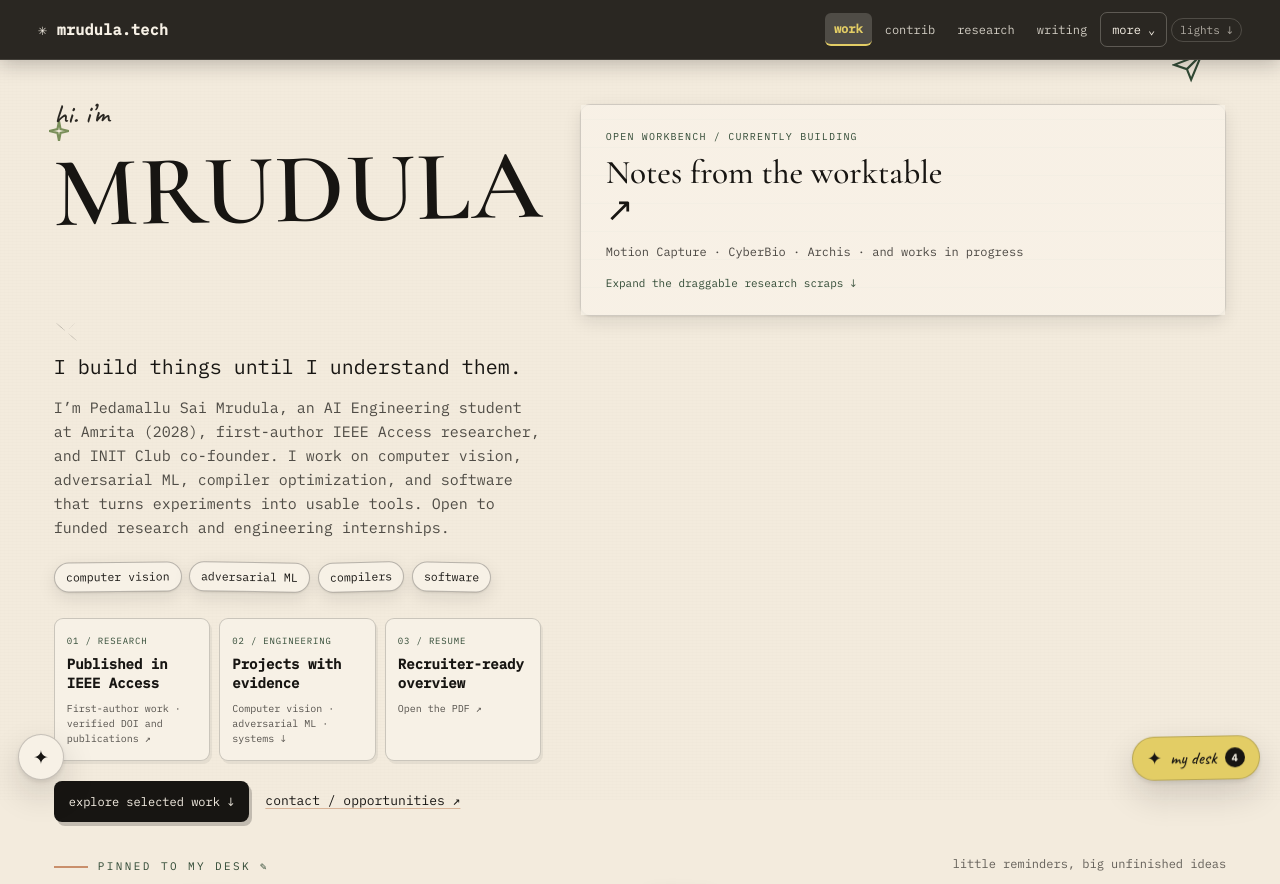
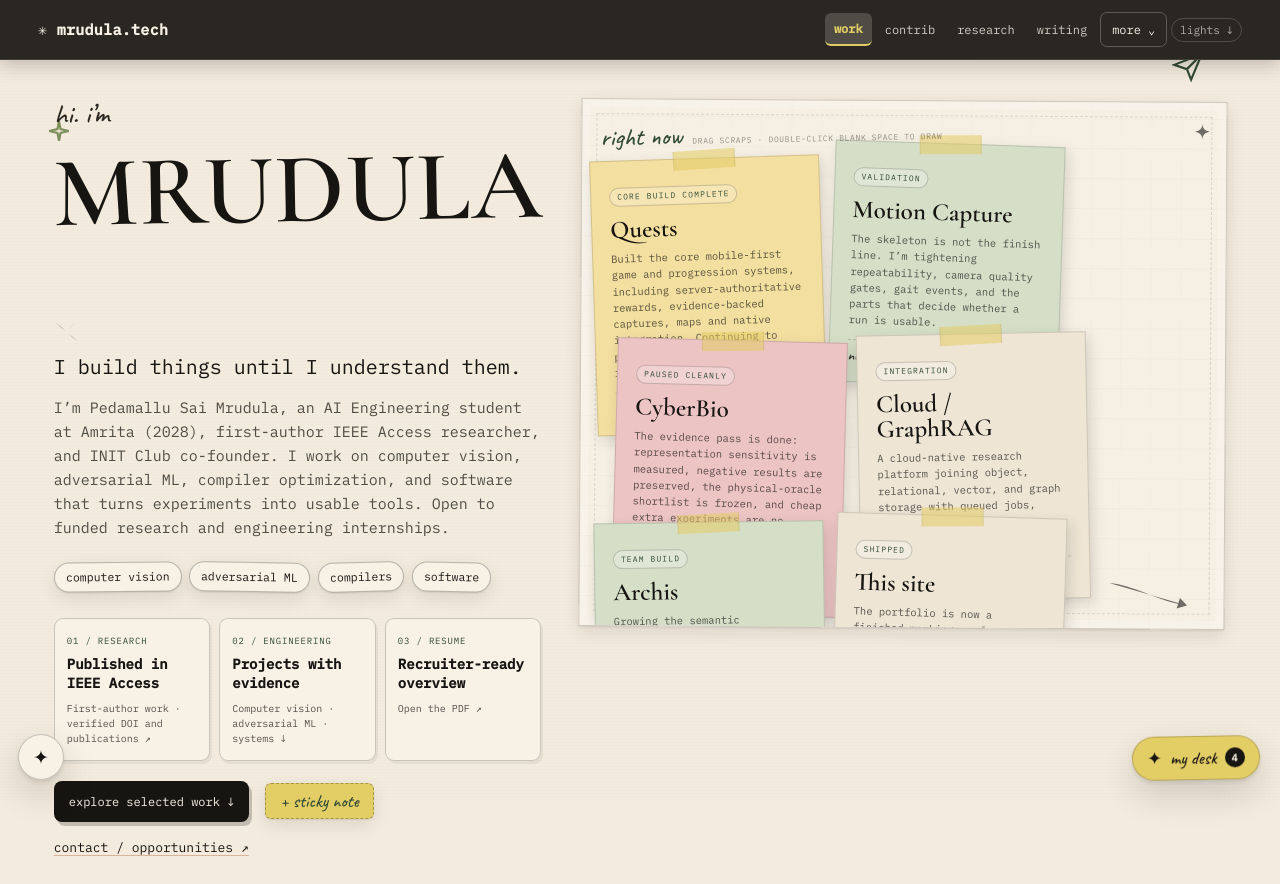
Before and after one commit to Mrudula-itsjuzme/portfolio-site, a React (Vite) app: page / in a window 1280 px wide. Shown: the top 884 px of the page. Built offline with nearby package versions, Linux system fonts and the light colour scheme.

Commit message:
Restore original visible scrapbook workboard and sticky note CTA

```diff
--- a/src/components/lab/LabPage.jsx
+++ b/src/components/lab/LabPage.jsx
@@ -16,7 +16,7 @@ import {
   unfinishedIdeas,
   heroSticky,
 } from "../../data/lab";
-import StickyNote, { useCoarsePointer, usePrefersReducedMotion } from "./StickyNote";
+import { useCoarsePointer, usePrefersReducedMotion } from "./StickyNote";
 import LabHeader from "./LabHeader";
 import EssayModal from "./EssayModal";
 import DoodleCanvas from "./DoodleCanvas";
@@ -325,19 +325,10 @@ function ArchisProject({ p, index }) {
 export default function LabPage() {
   useGlobalReveal();
   const deskRef = useRef(null);
-  const notesBoardRef = useRef(null);
   const heroVisualsRef = useRef(null);
   const heroTextRef = useReveal({ hidden: false });
   const coarse = useCoarsePointer();
   const reduced = usePrefersReducedMotion();
-  const [compactNotes, setCompactNotes] = useState(() => window.matchMedia("(max-width: 1000px)").matches);
-  useEffect(() => {
-    const mq = window.matchMedia("(max-width: 1000px)");
-    const update = () => setCompactNotes(mq.matches);
-    update();
-    mq.addEventListener?.("change", update);
-    return () => mq.removeEventListener?.("change", update);
-  }, []);
   const progressRef = useRef(null);
 
   const [soundEnabled, setSoundEnabled] = useState(() => {
@@ -534,18 +525,12 @@ const [toastMsg, setToastMsg] = useState("");
 
               <div className="hero-cta">
                 <a className="btn-ink" href="#work" onClick={() => playClickSound(soundEnabled)}>explore selected work ↓</a>
+                <button type="button" className="btn-add-note" onClick={handleAddNote} title="Drop a sticky note anywhere on the page">+ sticky note</button>
                 <a className="btn-quiet" href="/work-with-me.html">contact / opportunities ↗</a>
               </div>
             </div>
 
-            <details className="hero-desk-drawer">
-              <summary className="hero-desk-summary">
-                <span className="hero-desk-label">OPEN WORKBENCH / CURRENTLY BUILDING</span>
-                <strong>Notes from the worktable <span aria-hidden="true">↗</span></strong>
-                <span className="hero-desk-preview">Motion Capture · CyberBio · Archis · and works in progress</span>
-                <span className="hero-desk-hint">Expand the draggable research scraps ↓</span>
-              </summary>
-            <div
+                        <div
               ref={heroVisualsRef}
               className="hero-workboard"
               aria-label="current work board"
@@ -589,40 +574,6 @@ const [toastMsg, setToastMsg] = useState("");
               <Sparkle className="workboard-sparkle sparkle-a" size={18} aria-hidden="true" />
               <StarDoodle className="workboard-sparkle sparkle-b" size={24} aria-hidden="true" />
               <ArrowDoodle className="workboard-arrow" aria-hidden="true" />
-            </div>
-            </details>
-          </section>
-
-          {/* Original handwritten notes, visible without opening the workbench. */}
-          <section className="hero-sticky-section" aria-label="Sticky notes from my desk">
-            <div className="hero-sticky-heading">
-              <span className="lab-kicker">pinned to my desk ✎</span>
-              <span>little reminders, big unfinished ideas</span>
-            </div>
-            <div className="hero-sticky-board" ref={notesBoardRef}>
-              {heroSticky.map((note, i) => {
-                const positions = [
-                  { x: 12, y: 22, r: -3 },
-                  { x: 246, y: 30, r: 2.5 },
-                  { x: 480, y: 18, r: -1.8 },
-                  { x: 714, y: 28, r: 3 },
-                ];
-                const p = positions[i] || { x: 14 + (i % 4) * 234, y: 24, r: 0 };
-                return (
-                  <StickyNote
-                    key={`hero-sticky-${i}`}
-                    id={`hero-sticky-${i}`}
-                    color={["butter", "pink", "sage", "paper"][i % 4]}
-                    x={p.x}
-                    y={p.y}
-                    rotation={p.r}
-                    lines={[note]}
-                    title={`Desk note ${i + 1}: ${note}`}
-                    parentRef={notesBoardRef}
-                    dragDisabled={coarse || reduced || compactNotes}
-                  />
-                );
-              })}
             </div>
           </section>
 
```
